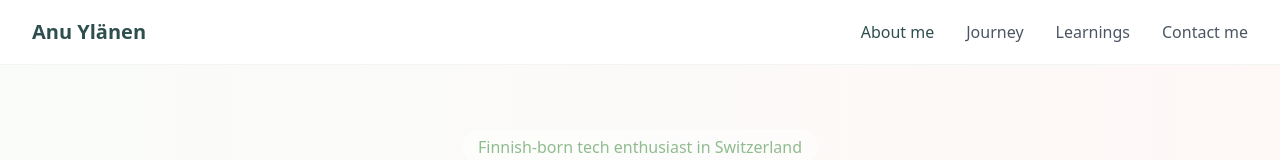
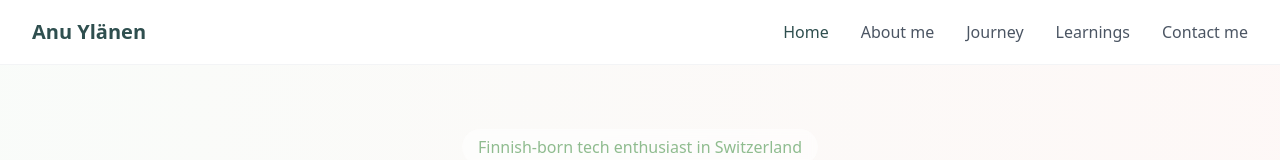
Before and after one commit to anupulu/anupulu.github.io, a Next.js app: page / in a window 1280 px wide. Shown: the top 160 px of the page. Built offline with nearby package versions, Linux system fonts and the light colour scheme.

Commit message:
Fix About page navigation

```diff
--- a/app/components/Navbar.tsx
+++ b/app/components/Navbar.tsx
@@ -9,7 +9,8 @@ export default function Navbar() {
   const pathname = usePathname()
 
   const navigation = [
-    { name: 'About me', href: '/' },
+    { name: 'Home', href: '/' },
+    { name: 'About me', href: '/about/' },
     { name: 'Journey', href: '/journey/' },
     { name: 'Learnings', href: '/learnings/' },
     { name: 'Contact me', href: '/contact/' },
```
Also changed, not shown: 2 other files (tests, documents, lock files or other folders).
